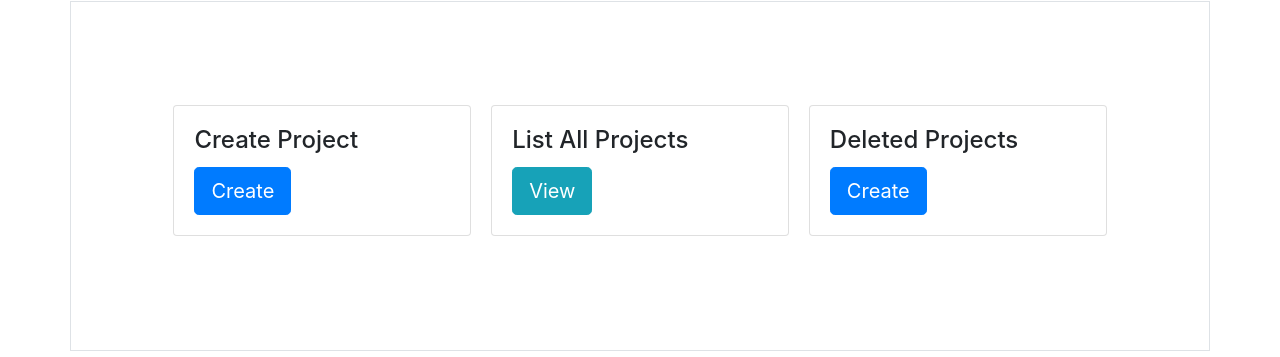
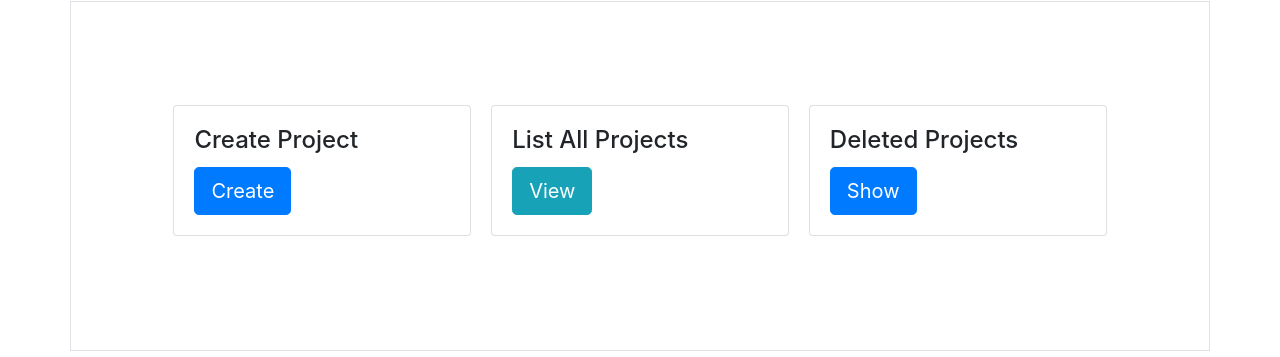
Before and after one commit to Balwant223/DjangoFormAndRoles, a Django app: page /Project/ in a window 1280 px wide. Shown: the part 157-514 px from the top of the page. Run offline with Django 3.2, Linux system fonts and the light colour scheme; the first user in the database is signed in; tables that the repository leaves empty hold one stand-in row (Sample ...); some libraries are stand-ins or nearby versions.

Commit message:
Update home.html

```diff
--- a/MyApp/templates/MyApp/home.html
+++ b/MyApp/templates/MyApp/home.html
@@ -19,7 +19,7 @@
     <div class="card">
         <div class="card-body">
             <h4 class="card-title">Deleted Projects</h4>
-            <button class="btn btn-primary btn-lg" type="button"  data-toggle="modal" data-target="#deletedpro">Create</button>
+            <button class="btn btn-primary btn-lg" type="button"  data-toggle="modal" data-target="#deletedpro">Show</button>
         </div>
     </div>
     {% endif %}
```
